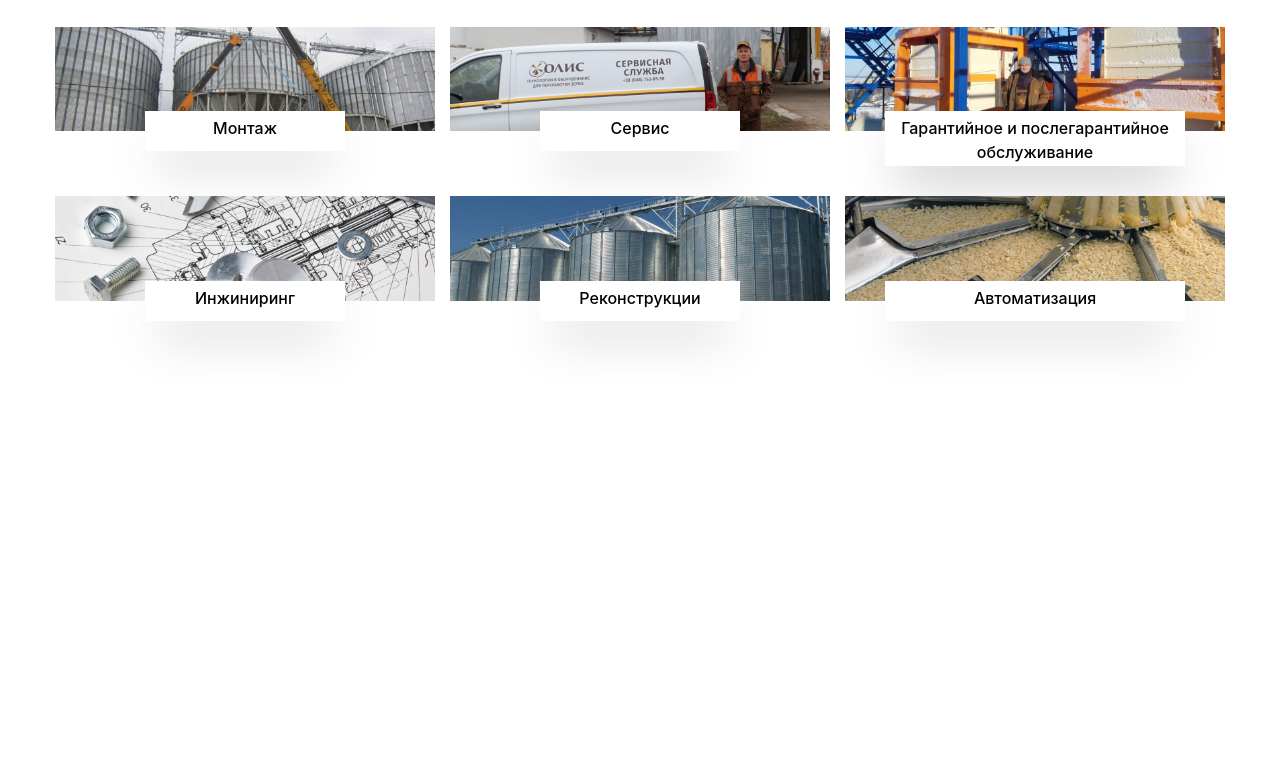
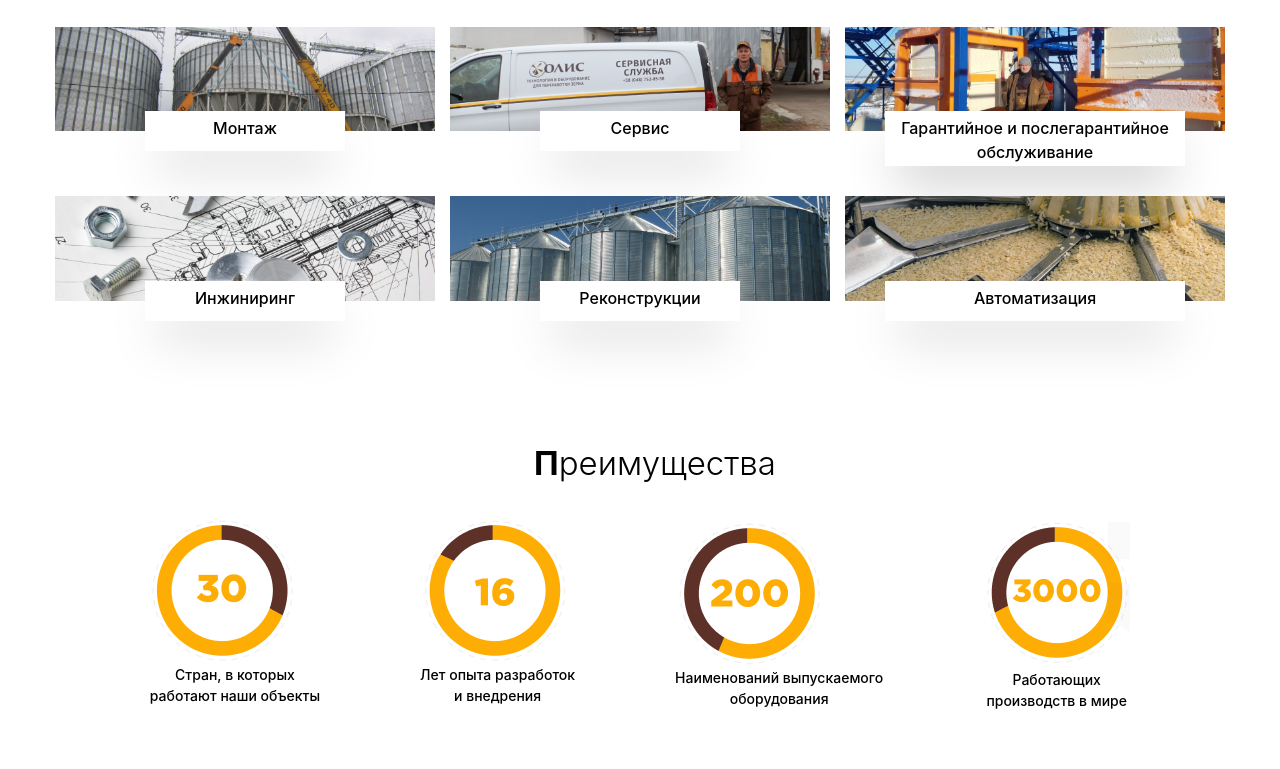
Before and after one commit to DBilol228/Teamwork3, a website: page index.html in a window 1280 px wide. Shown: the part 1631-2400 px from the top of the page. Before the commit the page ends 2040 px from the top, so only its background shows below. Drawn offline with nearby package versions, Linux system fonts and the light colour scheme; files that its build step writes are made by us from their sources.

Commit message:
section 3 page 3

```diff
--- a/index.html
+++ b/index.html
@@ -383,5 +383,29 @@
             </div>
         </div>
     </div>
+
+    <div class="hidden lg:block max-w-[1200px] m-auto">
+        <div class="w-[100%] h-[330px] mt-[20px]">
+            <p class="text-[33px] text-center font-bold mt-[30px] ml-[30px]">П<span class="font-light">реимущества</span></p>
+            <div class="flex justify-center gap-[100px] mt-[30px]">
+                <div>
+                    <img src="./src/images/30.png" alt="">
+                    <p class="text-[14px] font-medium text-center">Стран, в которых<br>работают наши объекты</p>
+                </div>
+                <div>
+                    <img src="./src/images/16.png" alt="">
+                    <p class="text-[14px] font-medium text-center">Лет опыта разработок<br>и внедрения</p>
+                </div>
+                <div>
+                    <img src="./src/images/200.png" alt="">
+                    <p class="text-[14px] font-medium text-center">Наименований выпускаемого<br>оборудования</p>
+                </div>
+                <div>
+                    <img src="./src/images/3000.png" alt="">
+                    <p class="text-[14px] font-medium text-center">Работающих<br>производств в мире</p>
+                </div>
+            </div>
+        </div>
+    </div>
 </body>
 </html>
```
Also changed, not shown: src/images/16.png (added), src/images/200.png (added), src/images/30.png (added), src/images/3000.png (added).
